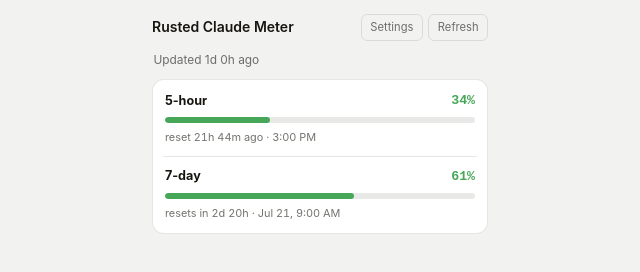
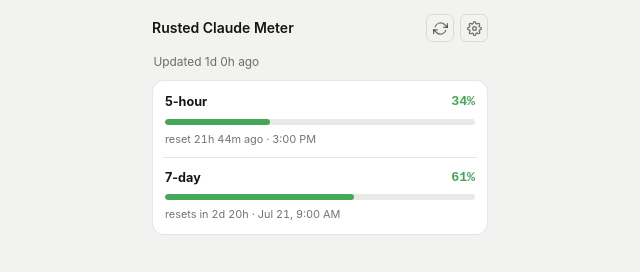
Before and after one commit to mpecan/rusted-claude-meter, a website built with Vite: page index.html in a window 1280 px wide. Shown: the whole page, without its empty margins (320-960 px from the left). Built offline with nearby package versions, Linux system fonts and the light colour scheme.

Commit message:
feat: use icons for the popover header Refresh/Settings buttons
Replace the text labels with inline SVG icons (reload + gear, currentColor)
as square 28x28 icon buttons, matching the redesign header. aria-label/title
keep them accessible.

```diff
--- a/index.html
+++ b/index.html
@@ -17,10 +17,31 @@
         <header class="popover-header">
           <h1>Rusted Claude Meter</h1>
           <div class="header-actions">
-            <button id="settings-button" class="ghost-button" type="button" aria-label="Settings">
-              Settings
+            <button
+              id="refresh-button"
+              class="ghost-button icon-button"
+              type="button"
+              aria-label="Refresh"
+              title="Refresh"
+            >
+              <svg viewBox="0 0 24 24" fill="none" stroke="currentColor" stroke-width="2" stroke-linecap="round" stroke-linejoin="round" aria-hidden="true" focusable="false">
+                <polyline points="23 4 23 10 17 10" />
+                <polyline points="1 20 1 14 7 14" />
+                <path d="M3.51 9a9 9 0 0 1 14.85-3.36L23 10M1 14l4.64 4.36A9 9 0 0 0 20.49 15" />
+              </svg>
             </button>
-            <button id="refresh-button" class="ghost-button" type="button">Refresh</button>
+            <button
+              id="settings-button"
+              class="ghost-button icon-button"
+              type="button"
+              aria-label="Settings"
+              title="Settings"
+            >
+              <svg viewBox="0 0 24 24" fill="none" stroke="currentColor" stroke-width="2" stroke-linecap="round" stroke-linejoin="round" aria-hidden="true" focusable="false">
+                <circle cx="12" cy="12" r="3" />
+                <path d="M19.4 15a1.65 1.65 0 0 0 .33 1.82l.06.06a2 2 0 1 1-2.83 2.83l-.06-.06a1.65 1.65 0 0 0-1.82-.33 1.65 1.65 0 0 0-1 1.51V21a2 2 0 0 1-4 0v-.09A1.65 1.65 0 0 0 9 19.4a1.65 1.65 0 0 0-1.82.33l-.06.06a2 2 0 1 1-2.83-2.83l.06-.06a1.65 1.65 0 0 0 .33-1.82 1.65 1.65 0 0 0-1.51-1H3a2 2 0 0 1 0-4h.09A1.65 1.65 0 0 0 4.6 9a1.65 1.65 0 0 0-.33-1.82l-.06-.06a2 2 0 1 1 2.83-2.83l.06.06a1.65 1.65 0 0 0 1.82.33H9a1.65 1.65 0 0 0 1-1.51V3a2 2 0 0 1 4 0v.09a1.65 1.65 0 0 0 1 1.51 1.65 1.65 0 0 0 1.82-.33l.06-.06a2 2 0 1 1 2.83 2.83l-.06.06a1.65 1.65 0 0 0-.33 1.82V9a1.65 1.65 0 0 0 1.51 1H21a2 2 0 0 1 0 4h-.09a1.65 1.65 0 0 0-1.51 1z" />
+              </svg>
+            </button>
           </div>
         </header>
 
--- a/src/styles.css
+++ b/src/styles.css
@@ -116,6 +116,21 @@
 .ghost-button:hover {
   color: var(--text);
   border-color: var(--text-muted);
+}
+
+/* Square icon-only variant (popover header: Refresh / Settings). */
+.icon-button {
+  width: 28px;
+  height: 28px;
+  padding: 0;
+  display: inline-flex;
+  align-items: center;
+  justify-content: center;
+}
+
+.icon-button svg {
+  width: 15px;
+  height: 15px;
 }
 
 /* Status line / banner: colour + weight vary with the popover's coarse
```
